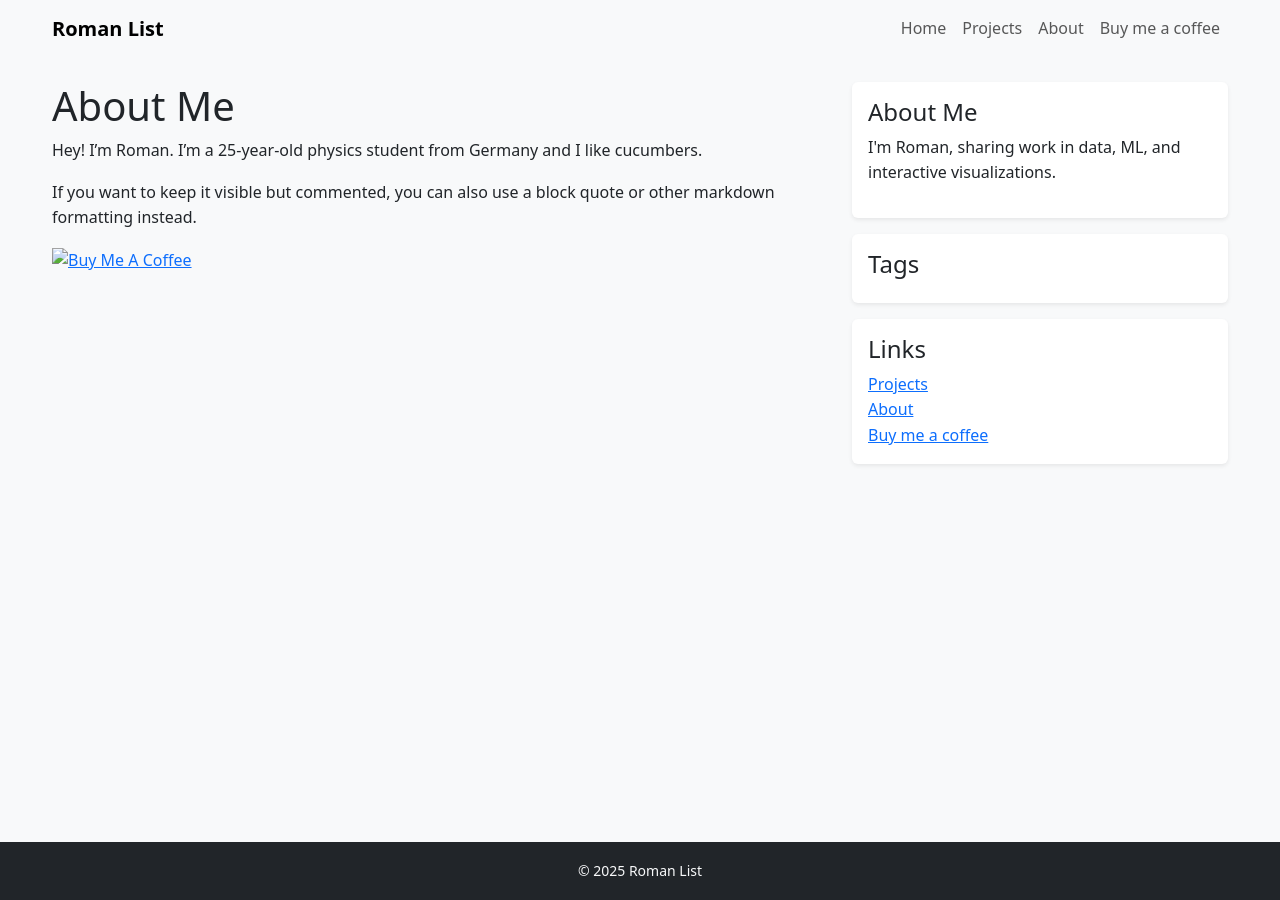
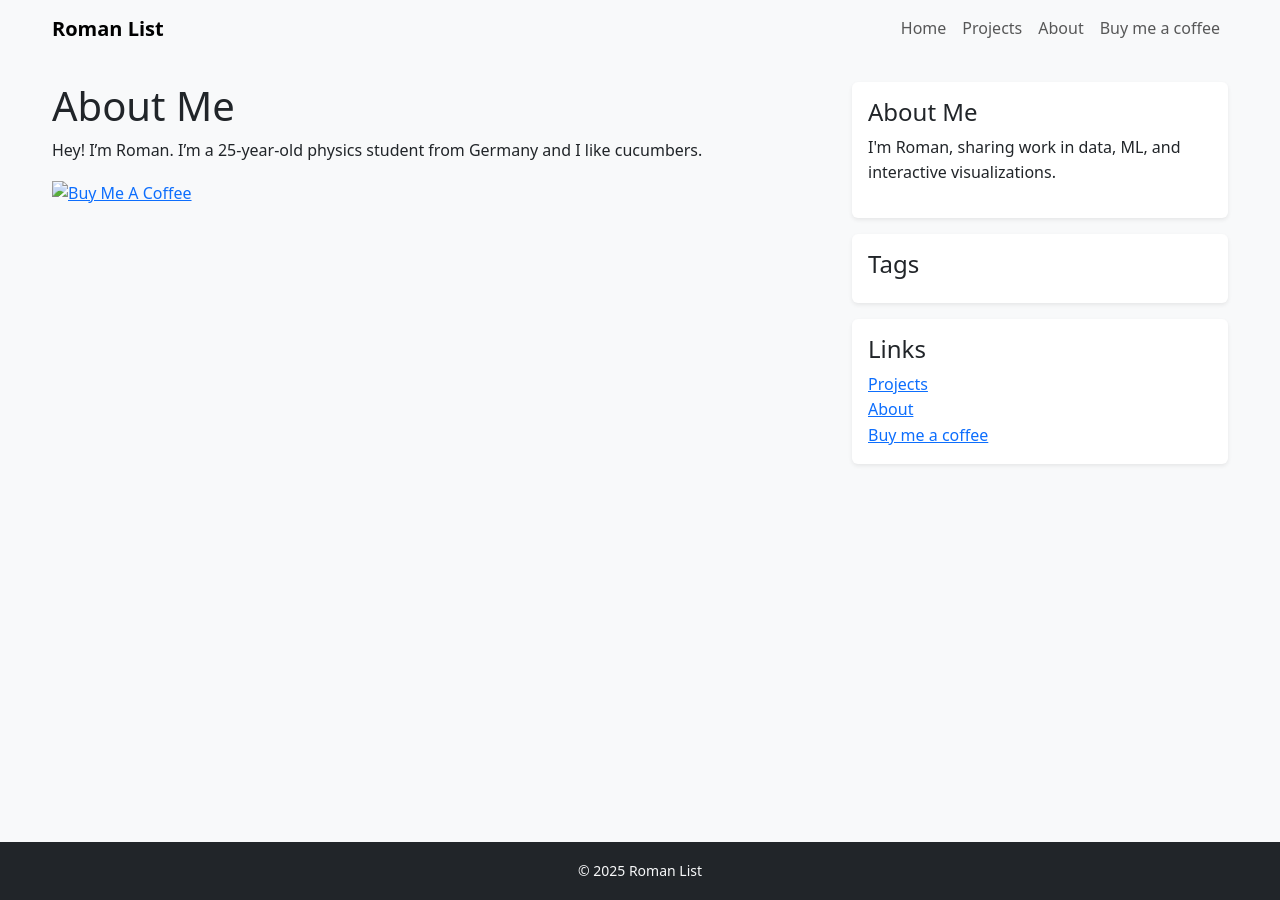
Before and after one commit to wolfromanlist/wolfromanlist.github.io, a Jekyll site: the page built from about.md, in a window 1280 px wide. Built offline with Jekyll 4.4.1, drawn with Linux system fonts in a browser that asks for light colours.

Commit message:
some fixes

```diff
--- a/about.md
+++ b/about.md
@@ -9,9 +9,6 @@ Hey! I'm Roman. I'm a 25-year-old physics student from Germany and I like cucumb
 
 <!-- In my view, learning is as much about the expansion of knowledge as it is about daring to be imperfect and that's what this page is all about. I'd like to explore topics with a fresh mind, ask (stupid) questions and see where the path to the answer takes me. -->
 
-
-If you want to keep it visible but commented, you can also use a block quote or other markdown formatting instead.
-
 <a href="https://www.buymeacoffee.com/romanlist" target="_blank">
   <img src="https://cdn.buymeacoffee.com/buttons/v2/default-yellow.png" height="50" width="150" alt="Buy Me A Coffee">
 </a>
```
